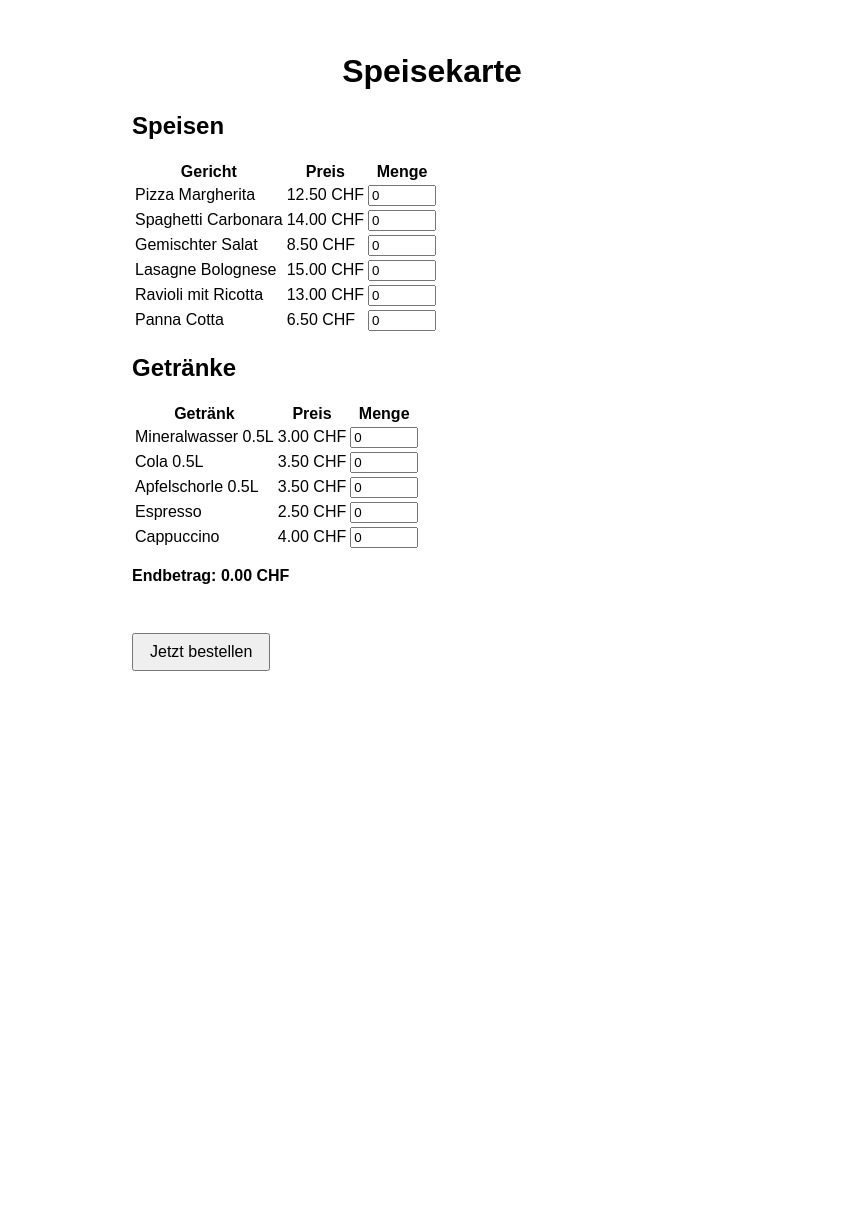
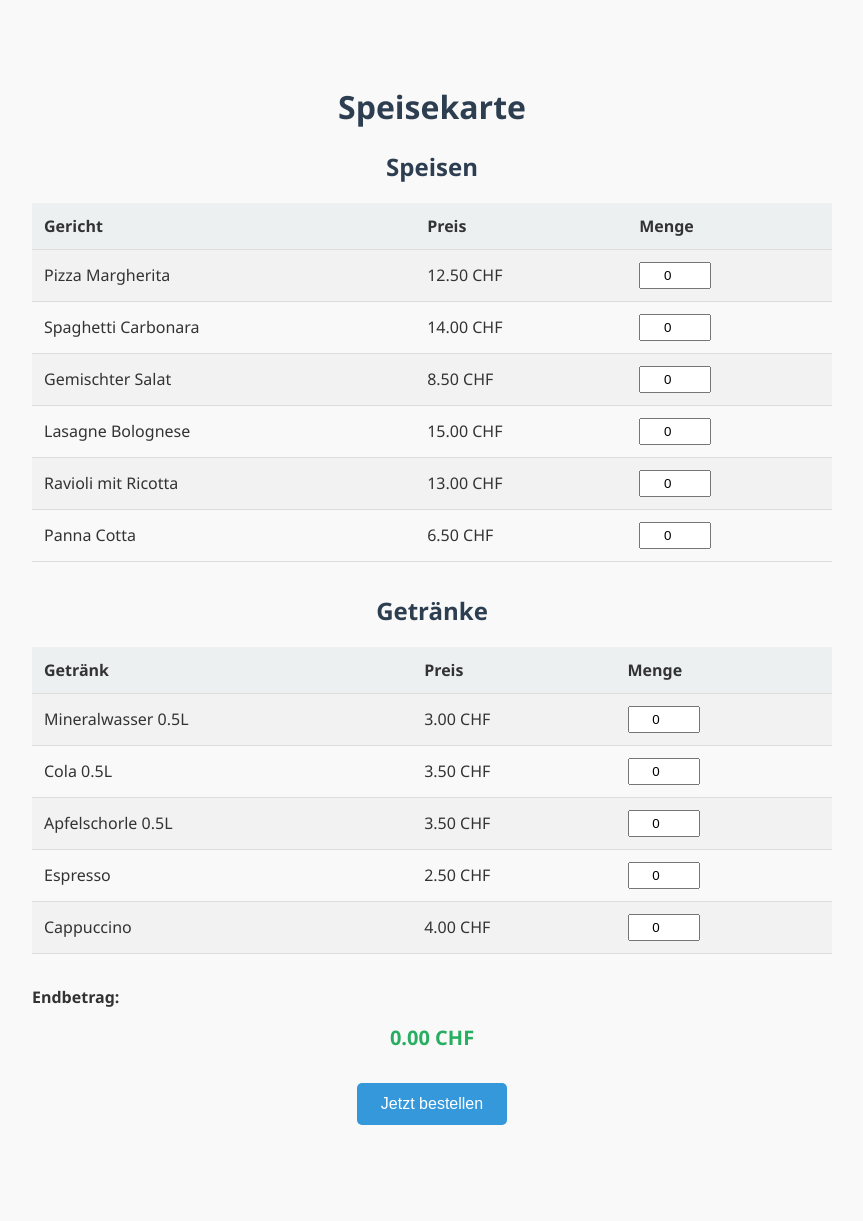
Before and after one commit to Alex10000121/Restaurantverwaltung, a Flask app: page /speisekarte in a window 1280 px wide. Shown: the whole page, without its empty margins (208-1071 px from the left). Before the commit the page ends 671 px from the top, so only its background shows below. Run offline with Flask 3, Linux system fonts and the light colour scheme; data comes from the database, SQL or seed files in the repository.

Commit message:
CSS anpassung für Speisekarte

```diff
--- a/static/css/style.css
+++ b/static/css/style.css
@@ -1,22 +1,65 @@
 body {
-    font-family: sans-serif;
-    max-width: 600px;
-    margin: auto;
+    font-family: 'Segoe UI', Tahoma, Geneva, Verdana, sans-serif;
+    max-width: 800px;
+    margin: 2rem auto;
     padding: 2rem;
+    background-color: #f9f9f9;
+    color: #333;
 }
-h1 {
+
+h1, h2 {
+    text-align: center;
+    color: #2c3e50;
+}
+
+table {
+    width: 100%;
+    border-collapse: collapse;
+    margin-bottom: 2rem;
+}
+
+th, td {
+    padding: 0.75rem;
+    text-align: left;
+    border-bottom: 1px solid #ddd;
+}
+
+th {
+    background-color: #ecf0f1;
+}
+
+tr:nth-child(even) {
+    background-color: #f2f2f2;
+}
+
+input[type="number"] {
+    width: 60px;
+    padding: 0.25rem;
     text-align: center;
 }
-.speise {
-    margin: 1rem 0;
-    display: flex;
-    justify-content: space-between;
+
+button {
+    background-color: #3498db;
+    color: white;
+    border: none;
+    padding: 0.75rem 1.5rem;
+    font-size: 1rem;
+    border-radius: 5px;
+    cursor: pointer;
+    display: block;
+    margin: 2rem auto;
+    transition: background-color 0.3s;
 }
-input[type=number] {
-    width: 60px;
+
+button:hover {
+    background-color: #2980b9;
 }
-button {
-    margin-top: 2rem;
-    padding: 0.5rem 1rem;
-    font-size: 1rem;
+
+#endbetrag {
+    font-size: 1.25rem;
+    font-weight: bold;
+    color: #27ae60;
+    text-align: center;
+    display: block;
+    margin-top: 1rem;
 }
```
